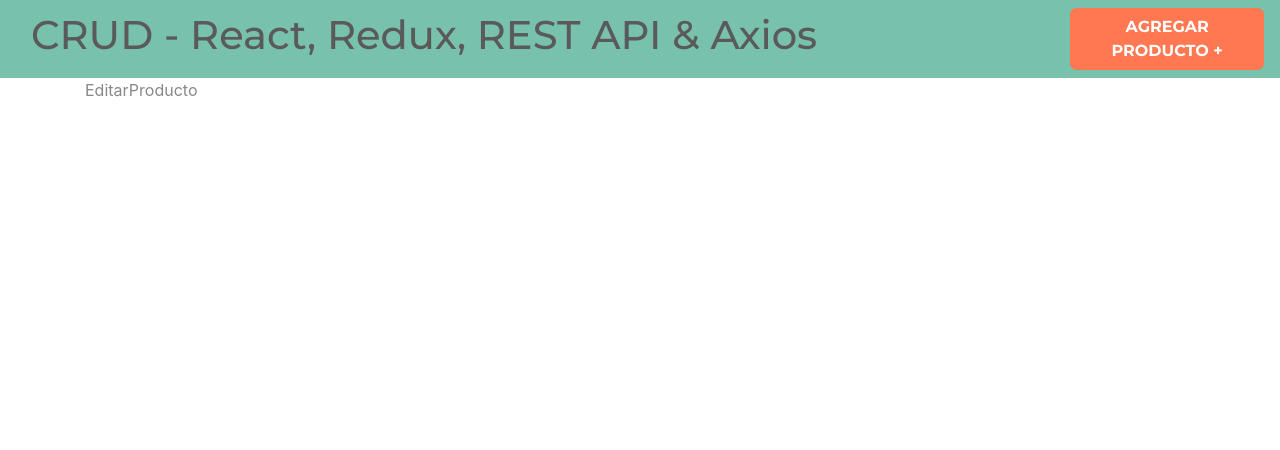
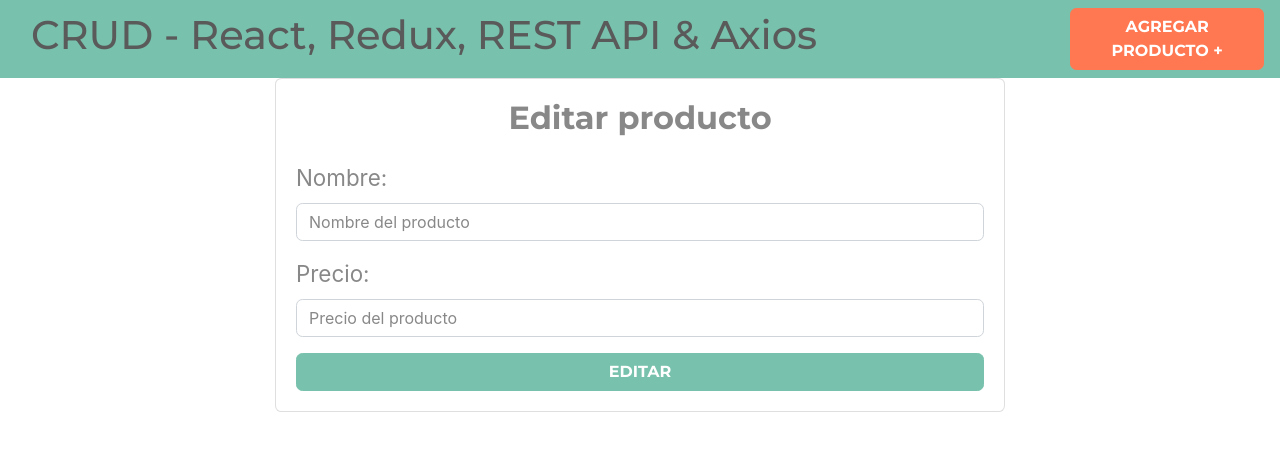
Before and after one commit to velfin13/crud-redux-react, a React (Vite) app: page /productos/editar/1 in a window 1280 px wide. Shown: the top 450 px of the page. Built offline with nearby package versions, Linux system fonts and the light colour scheme.

Commit message:
pagina de editar

```diff
--- a/src/components/EditarProducto.jsx
+++ b/src/components/EditarProducto.jsx
@@ -1,7 +1,46 @@
 import React from "react";
 
 const EditarProducto = () => {
-  return <div>EditarProducto</div>;
+  return (
+    <div className="row justify-content-center">
+      <div className="col-md-8">
+        <div className="card">
+          <div className="card-body">
+            <h2 className="text-center mb-4 font-weight-bold">Editar producto</h2>
+
+            <form>
+              <div className="form-group">
+                <label htmlFor="name">Nombre:</label>
+                <input
+                  className="form-control"
+                  name="name"
+                  id="name"
+                  type="text"
+                  placeholder="Nombre del producto"
+                />
+              </div>
+              <div className="form-group">
+                <label htmlFor="price">Precio:</label>
+                <input
+                  className="form-control"
+                  name="price"
+                  id="price"
+                  type="number"
+                  placeholder="Precio del producto"
+                />
+              </div>
+              <button
+                type="submit"
+                className="btn btn-primary font-weight-bold text-uppercase d-block w-100"
+              >
+                Editar
+              </button>
+            </form>
+          </div>
+        </div>
+      </div>
+    </div>
+  );
 };
 
 export default EditarProducto;
--- a/src/components/Productos.jsx
+++ b/src/components/Productos.jsx
@@ -1,11 +1,21 @@
-import React from 'react';
+import React from "react";
 
 const Productos = () => {
   return (
-    <div>
-      Productos
-    </div>
+    <>
+      <h2 className="text-center my-5">Listado de Productos</h2>
+      <table className="table table-striped">
+        <thead className="bg-primary table-dark">
+          <tr>
+            <th scope="col">Nombre</th>
+            <th scope="col">Precio</th>
+            <th scope="col">Acciones</th>
+          </tr>
+        </thead>
+        <tbody></tbody>
+      </table>
+    </>
   );
-}
+};
 
 export default Productos;
```
